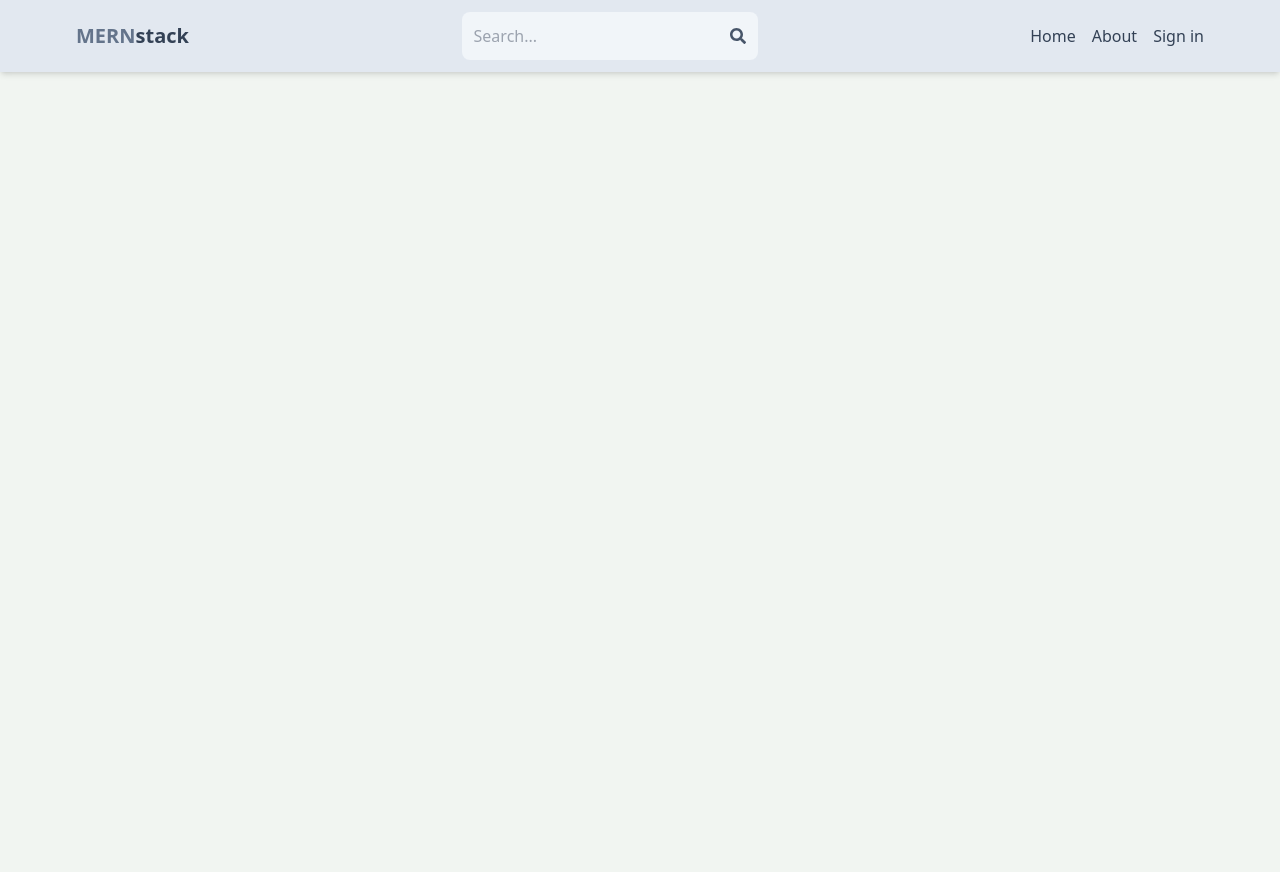
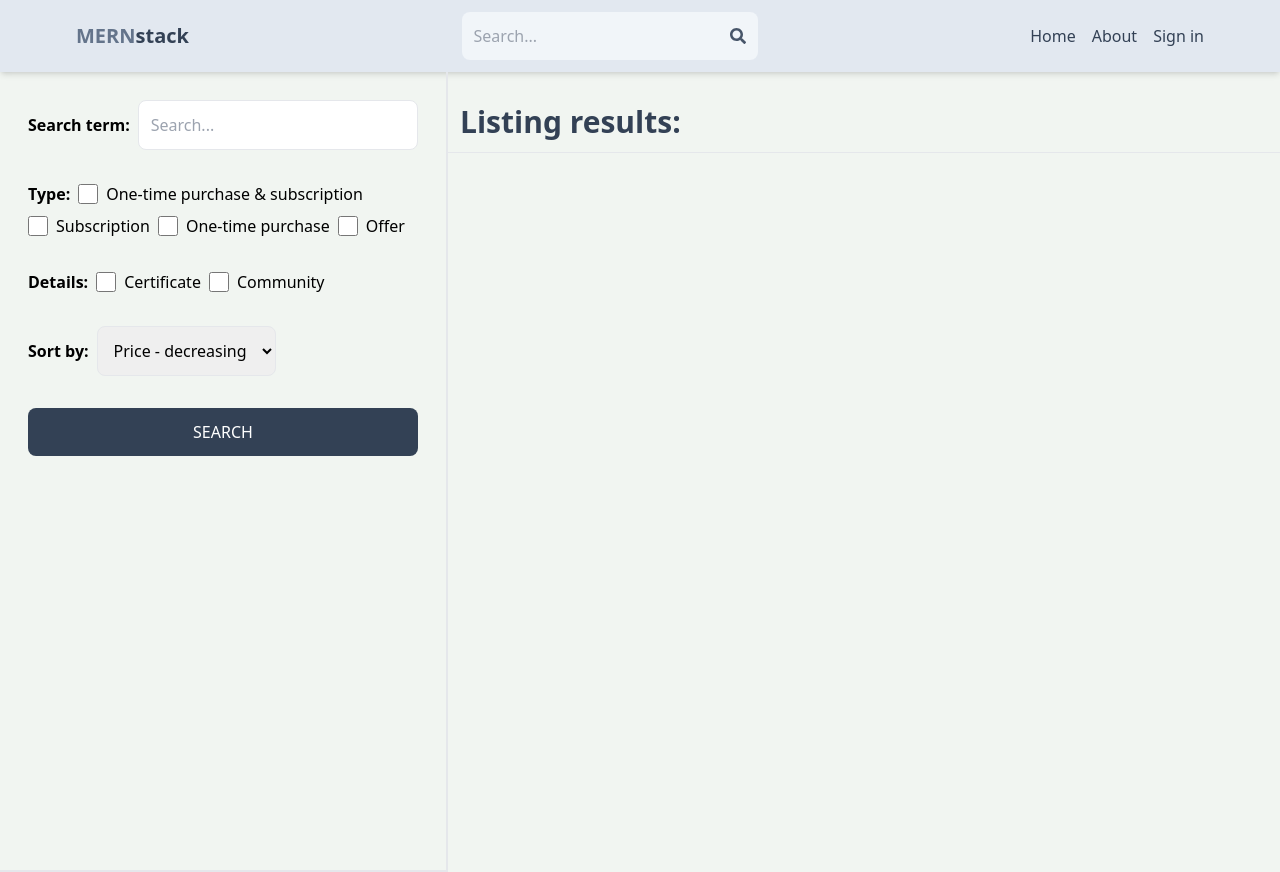
Before and after one commit to Dimterion/MERN-stack, a React (Vite) app in the folder client/: page /search in a window 1280 px wide. Before the commit the page ends 800 px from the top, so only its background shows below. Built offline with nearby package versions, Linux system fonts and the light colour scheme; no server answers.

Commit message:
add search page UI

```diff
--- a/client/src/App.jsx
+++ b/client/src/App.jsx
@@ -4,6 +4,7 @@
 import SignIn from "./pages/SignIn";
 import SignUp from "./pages/SignUp";
 import About from "./pages/About";
+import Search from "./pages/Search";
 import Listing from "./pages/Listing";
 import Profile from "./pages/Profile";
 import CreateListing from "./pages/CreateListing";
@@ -19,6 +20,7 @@
         <Route path="/sign-in" element={<SignIn />} />
         <Route path="/sign-up" element={<SignUp />} />
         <Route path="/about" element={<About />} />
+        <Route path="/search" element={<Search />} />
         <Route path="/listing/:listingId" element={<Listing />} />
         <Route element={<PrivateRoute />}>
           <Route path="/profile" element={<Profile />} />
--- /dev/null
+++ b/client/src/pages/Search.jsx
@@ -0,0 +1,68 @@
+export default function Search() {
+  return (
+    <div className="flex flex-col md:flex-row">
+      <div className="p-7 border-b-2 md:border-r-2 md:min-h-screen md:max-w-md">
+        <form className="flex flex-col gap-8">
+          <div className="flex items-center gap-2">
+            <label className="whitespace-nowrap font-semibold">
+              Search term:
+            </label>
+            <input
+              type="text"
+              id="searchTerm"
+              placeholder="Search..."
+              className="border rounded-lg p-3 w-full"
+            />
+          </div>
+          <div className="flex gap-2 flex-wrap items-center">
+            <label className="font-semibold">Type:</label>
+            <div className="flex gap-2">
+              <input type="checkbox" id="all" className="w-5" />
+              <span>One-time purchase & subscription</span>
+            </div>
+            <div className="flex gap-2">
+              <input type="checkbox" id="subscription" className="w-5" />
+              <span>Subscription</span>
+            </div>
+            <div className="flex gap-2">
+              <input type="checkbox" id="oneTimePurchase" className="w-5" />
+              <span>One-time purchase</span>
+            </div>
+            <div className="flex gap-2">
+              <input type="checkbox" id="offer" className="w-5" />
+              <span>Offer</span>
+            </div>
+          </div>
+          <div className="flex gap-2 flex-wrap items-center">
+            <label className="font-semibold">Details:</label>
+            <div className="flex gap-2">
+              <input type="checkbox" id="certificate" className="w-5" />
+              <span>Certificate</span>
+            </div>
+            <div className="flex gap-2">
+              <input type="checkbox" id="community" className="w-5" />
+              <span>Community</span>
+            </div>
+          </div>
+          <div className="flex items-center gap-2">
+            <label className="font-semibold">Sort by:</label>
+            <select id="sort_order" className="border rounded-lg p-3">
+              <option>Price - decreasing</option>
+              <option>Price - increasing</option>
+              <option>Latest</option>
+              <option>Oldest</option>
+            </select>
+          </div>
+          <button className="bg-slate-700 text-white p-3 rounded-lg uppercase hover:opacity-95">
+            Search
+          </button>
+        </form>
+      </div>
+      <div className="flex-1">
+        <h1 className="text-3xl font-semibold border-b p-3 text-slate-700 mt-5">
+          Listing results:
+        </h1>
+      </div>
+    </div>
+  );
+}
```
